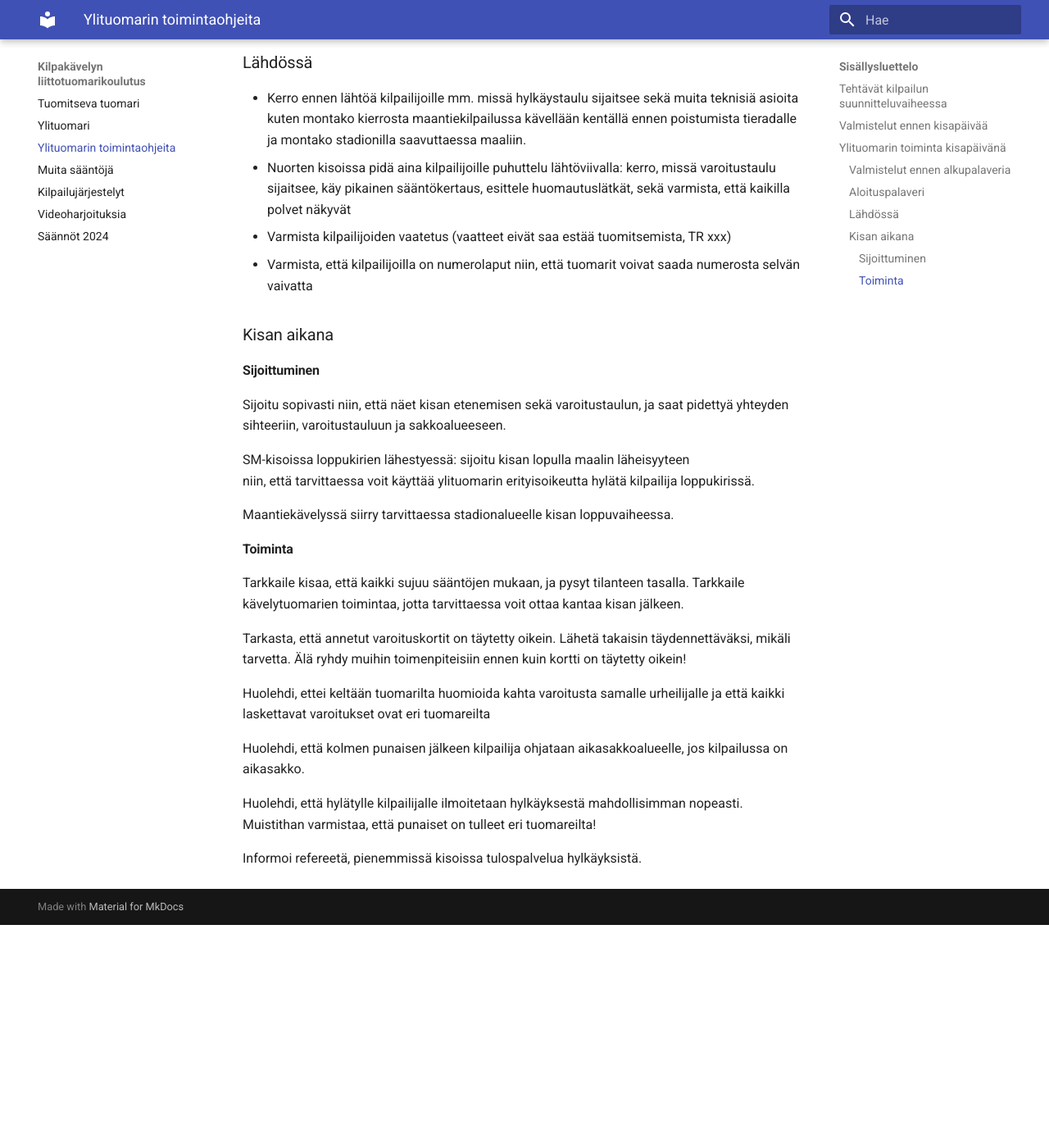
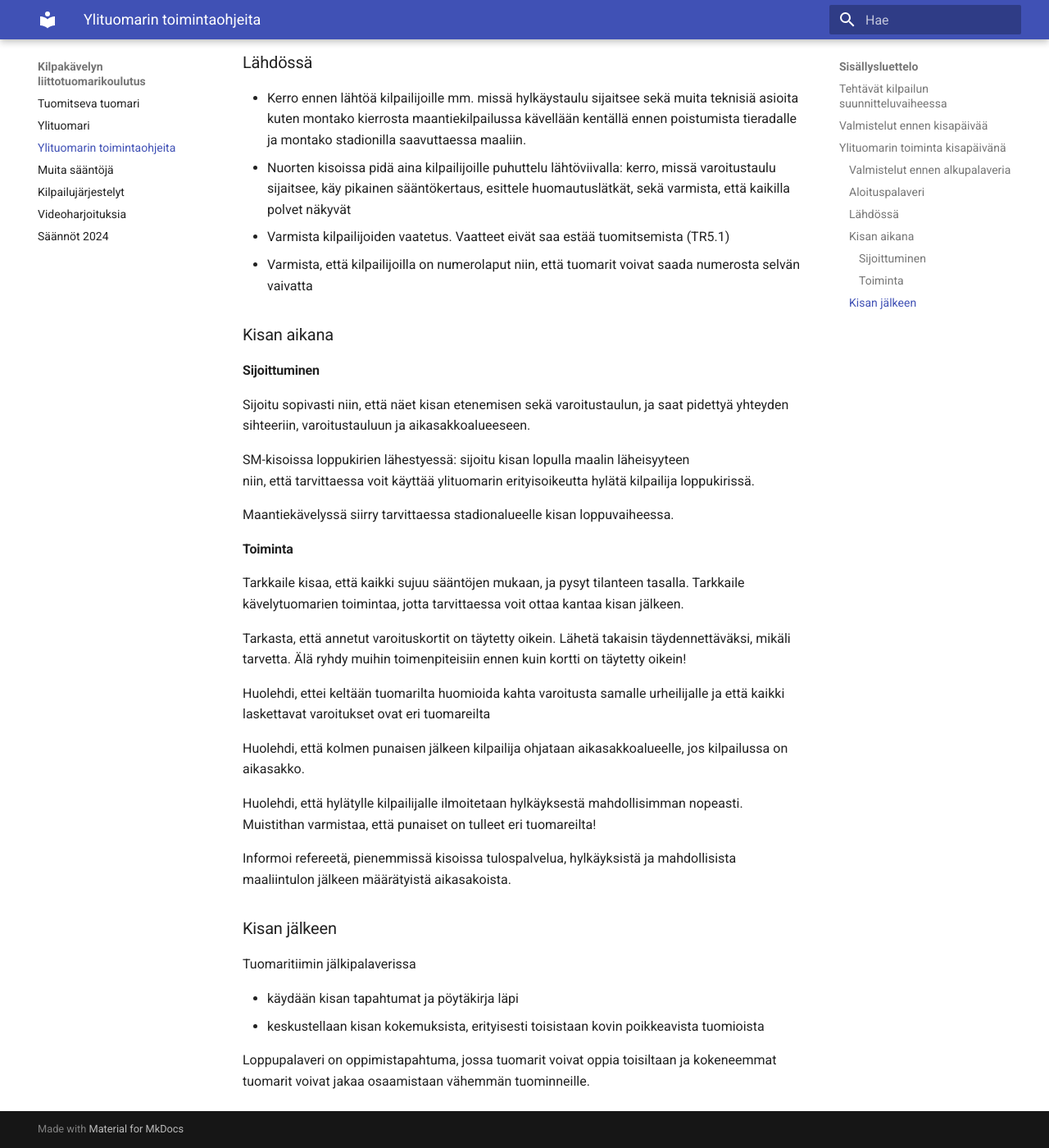
Before and after one commit to markkuruonavaara/liittotuomari, an MkDocs documentation site: the page built from docs/ylituomarin_toiminta.md, in a window 1280 px wide and 1400 px high, scrolled down 2573 px. Shown: the whole window at 82% size. Built offline with MkDocs 1.6.1 and Material for MkDocs 9.7.7, drawn with Linux system fonts in a browser that asks for light colours; before the commit the page ends 3701 px from its top, so only the background shows below that; some of the changed text lies outside the part shown.

Commit message:
Korjauksia Annen kommenttien perusteella, lisätty jälkipalaveri

```diff
--- a/docs/ylituomarin_toiminta.md
+++ b/docs/ylituomarin_toiminta.md
@@ -78,14 +78,14 @@ Ylituomarin tehtävät kisapäivänä ovat:
 
 - Kerro ennen lähtöä kilpailijoille mm. missä hylkäystaulu sijaitsee sekä muita teknisiä asioita kuten montako kierrosta maantiekilpailussa kävellään kentällä ennen poistumista tieradalle ja montako stadionilla saavuttaessa maaliin.
 - Nuorten kisoissa pidä aina kilpailijoille puhuttelu lähtöviivalla: kerro, missä varoitustaulu sijaitsee, käy pikainen sääntökertaus, esittele huomautuslätkät, sekä varmista, että kaikilla polvet näkyvät
-- Varmista kilpailijoiden vaatetus (vaatteet eivät saa estää tuomitsemista, TR xxx)
+- Varmista kilpailijoiden vaatetus. Vaatteet eivät saa estää tuomitsemista (TR5.1)
 - Varmista, että kilpailijoilla on numerolaput niin, että tuomarit voivat saada numerosta selvän vaivatta
 
 ### Kisan aikana
 
 #### Sijoittuminen
 
-Sijoitu sopivasti niin, että näet kisan etenemisen sekä varoitustaulun, ja saat pidettyä yhteyden sihteeriin, varoitustauluun ja sakkoalueeseen.
+Sijoitu sopivasti niin, että näet kisan etenemisen sekä varoitustaulun, ja saat pidettyä yhteyden sihteeriin, varoitustauluun ja aikasakkoalueeseen.
 
 SM-kisoissa loppukirien lähestyessä: sijoitu kisan lopulla maalin läheisyyteen niin, että tarvittaessa voit käyttää ylituomarin erityisoikeutta hylätä kilpailija loppukirissä.
 
@@ -103,4 +103,13 @@ Huolehdi, että kolmen punaisen jälkeen kilpailija ohjataan aikasakkoalueelle,
 
 Huolehdi, että hylätylle kilpailijalle ilmoitetaan hylkäyksestä mahdollisimman nopeasti. Muistithan varmistaa, että punaiset on tulleet eri tuomareilta!
 
-Informoi refereetä, pienemmissä kisoissa tulospalvelua hylkäyksistä.
+Informoi refereetä, pienemmissä kisoissa tulospalvelua, hylkäyksistä ja mahdollisista maaliintulon jälkeen määrätyistä aikasakoista.
+
+### Kisan jälkeen
+
+Tuomaritiimin jälkipalaverissa
+
+- käydään kisan tapahtumat ja pöytäkirja läpi
+- keskustellaan kisan kokemuksista, erityisesti toisistaan kovin poikkeavista tuomioista
+
+Loppupalaveri on oppimistapahtuma, jossa tuomarit voivat oppia toisiltaan ja kokeneemmat tuomarit voivat jakaa osaamistaan vähemmän tuominneille.
```
Also changed, not shown: other parts of docs/ylituomarin_toiminta.md (+2 -2 lines), docs/kilpailujarjestelyt.md (+7 -5 lines), docs/ylituomari.md (+3 -3 lines).
